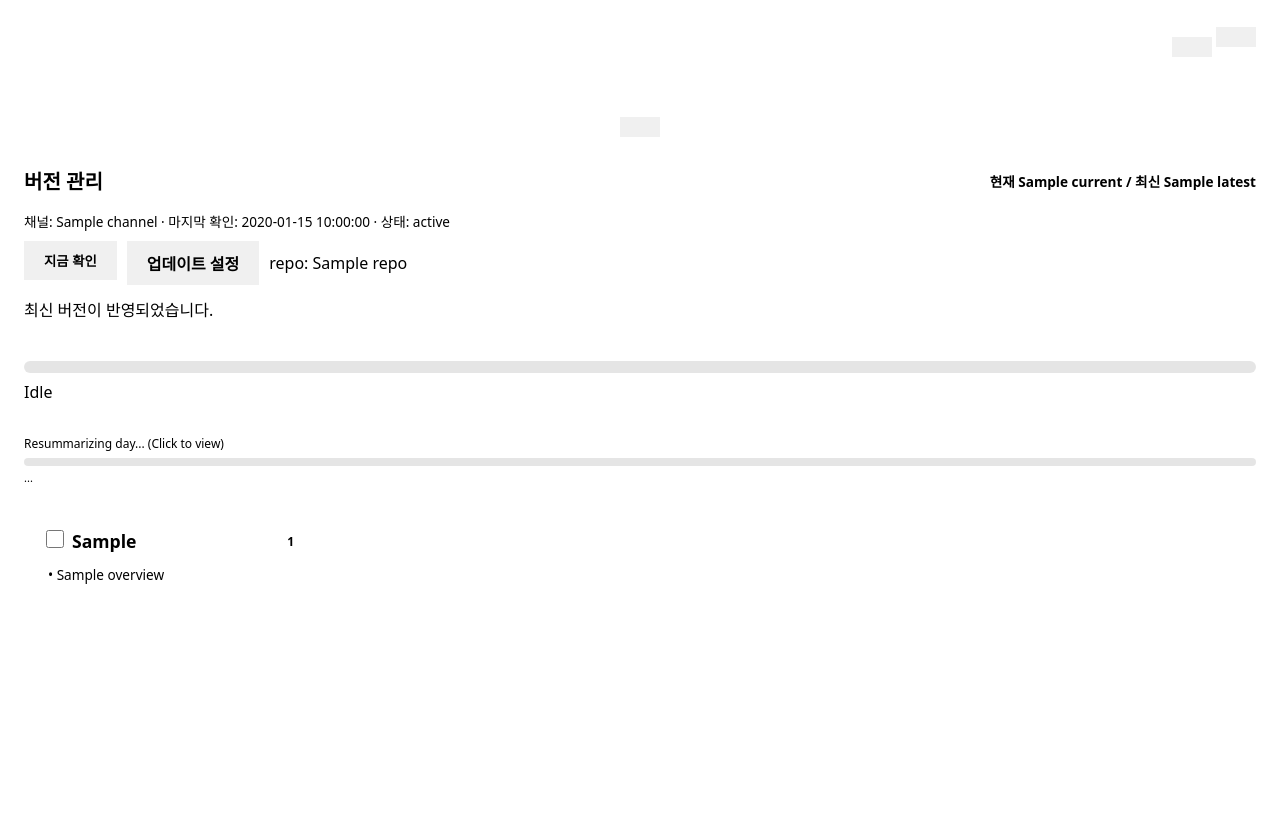
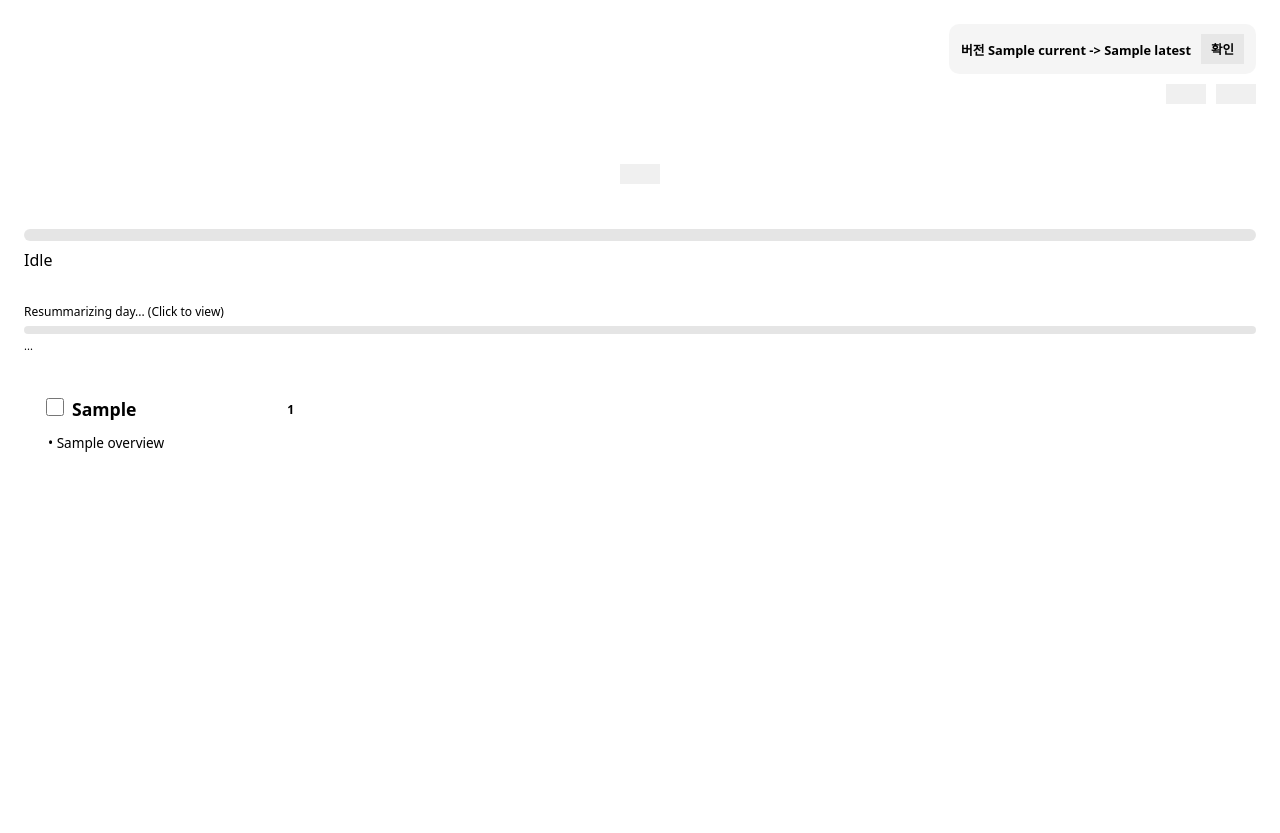
Before and after one commit to repairer5812/ai-email-summarizer, a Python web app: template src/webmail_summary/ui/templates/home.html in a window 1280 px wide. Shown: the part 74-907 px from the top of the page. After the commit the page ends 526 px from the top, so only its background shows below. Run offline with Jinja, Linux system fonts and the light colour scheme; the template is opened without the code that fills it: most values are stand-ins (such as "Sample title", 1, 10 or a date in 2020).

Commit message:
대시보드 버전 위젯을 우측 상단 한 줄로 간소화
버전 위젯을 회색 상단 영역 우측에 컴팩트하게 배치하고 제목/버튼이 두 줄로 갈라지던 레이아웃을 단일 행으로 정리했습니다.

```diff
--- a/src/webmail_summary/ui/static/app.css
+++ b/src/webmail_summary/ui/static/app.css
@@ -624,6 +624,39 @@ label {
 .muted { color: var(--text-secondary); }
 .hero h1 { font-size: 2.5rem; margin-bottom: 8px; }
 .hero__row { display: flex; justify-content: space-between; align-items: flex-end; margin-bottom: 24px; }
+.hero__actions { display: flex; flex-direction: column; align-items: flex-end; gap: 10px; }
+.hero__btnrow { display: flex; gap: 10px; flex-wrap: wrap; justify-content: flex-end; }
+.update-mini {
+  min-width: 250px;
+  max-width: 360px;
+  padding: 10px 12px;
+  background: rgba(0, 0, 0, 0.04);
+  border: 1px solid var(--border);
+  border-radius: 10px;
+  display: flex;
+  align-items: center;
+  justify-content: space-between;
+  gap: 10px;
+}
+.update-mini__title {
+  font-size: 0.8rem;
+  font-weight: 700;
+  color: var(--text-secondary);
+  margin-bottom: 0;
+  white-space: nowrap;
+  overflow: hidden;
+  text-overflow: ellipsis;
+  min-width: 0;
+}
+.update-mini__actions { display: flex; gap: 8px; justify-content: flex-end; flex-shrink: 0; }
+.update-mini .btn { padding: 6px 10px; font-size: 0.78rem; }
+
+@media (max-width: 900px) {
+  .hero__row { align-items: flex-start; flex-direction: column; gap: 10px; }
+  .hero__actions { width: 100%; align-items: flex-start; }
+  .hero__btnrow { justify-content: flex-start; }
+  .update-mini { width: 100%; max-width: none; }
+}
 
 .chips { display: flex; flex-wrap: wrap; gap: 8px; }
 .chip {
--- a/src/webmail_summary/ui/templates/home.html
+++ b/src/webmail_summary/ui/templates/home.html
@@ -21,9 +21,24 @@
       <p class="muted">{{ t(request, 'home.hero.sub') }}</p>
     </div>
     <div class="hero__actions">
-      <button id="btn-sync" class="btn" {% if not ai.ready %}disabled{% endif %}>{{ t(request, 'home.btn.sync') }}</button>
-      <button id="btn-refresh-overviews" class="btn btn--secondary">{{ t(request, 'home.btn.refresh_overviews') }}</button>
-      <a class="btn btn--secondary" href="/setup">{{ t(request, 'home.btn.setup') }}</a>
+      {% if update %}
+      <div class="update-mini">
+        <div class="update-mini__title">버전 {{ update.current }}{% if update.latest %} -> {{ update.latest }}{% endif %}</div>
+        <div class="update-mini__actions">
+          <form method="post" action="/updates/check-now" style="margin:0;">
+            <button class="btn btn--secondary" type="submit">확인</button>
+          </form>
+          {% if update.show_notice %}
+          <a class="btn" href="{{ update.download_url if update.download_url else (update.release_page_url if update.release_page_url else '/setup?tab=advanced') }}" target="_blank">업데이트</a>
+          {% endif %}
+        </div>
+      </div>
+      {% endif %}
+      <div class="hero__btnrow">
+        <button id="btn-sync" class="btn" {% if not ai.ready %}disabled{% endif %}>{{ t(request, 'home.btn.sync') }}</button>
+        <button id="btn-refresh-overviews" class="btn btn--secondary">{{ t(request, 'home.btn.refresh_overviews') }}</button>
+        <a class="btn btn--secondary" href="/setup">{{ t(request, 'home.btn.setup') }}</a>
+      </div>
     </div>
   </div>
 </section>
@@ -36,54 +51,6 @@
       <div style="margin-top:20px;">
       <a class="btn btn--secondary" href="/setup">{{ t(request, 'home.btn.setup') }}</a>
       </div>
-    </div>
-  </div>
-{% endif %}
-
-{% if update %}
-  <div class="card span-4" style="margin-bottom: 24px;">
-    <div class="card__title" style="display:flex; justify-content:space-between; align-items:center;">
-      <span>버전 관리</span>
-      <span class="muted" style="font-size:0.85rem;">현재 {{ update.current }}{% if update.latest %} / 최신 {{ update.latest }}{% endif %}</span>
-    </div>
-    <div class="card__body">
-      <div class="muted" style="margin-bottom:10px; font-size:0.85rem;">
-        채널: {{ update.channel }}
-        {% if update.last_checked_at %} · 마지막 확인: {{ update.last_checked_at }}{% endif %}
-        {% if update.last_check_status %} · 상태: {{ update.last_check_status }}{% endif %}
-      </div>
-      <div style="display:flex; gap:10px; flex-wrap:wrap; margin-bottom:12px;">
-        <form method="post" action="/updates/check-now" style="margin:0;">
-          <button class="btn btn--secondary" type="submit">지금 확인</button>
-        </form>
-        <a class="btn btn--secondary" href="/setup?tab=advanced">업데이트 설정</a>
-        {% if update.repo %}<span class="muted" style="align-self:center;">repo: {{ update.repo }}</span>{% endif %}
-      </div>
-      {% if update.show_notice %}
-        <div style="margin-bottom: 12px; font-weight: 600; color: var(--accent);">새 버전이 있습니다.</div>
-        <div style="display:flex; gap:10px; flex-wrap:wrap;">
-          <a class="btn" href="{{ update.download_url if update.download_url else (update.release_page_url if update.release_page_url else '/setup?tab=advanced') }}" target="_blank">지금 업데이트</a>
-          <a class="btn btn--secondary" href="/setup?tab=advanced">나중에</a>
-          <form method="post" action="/updates/snooze-week" style="margin:0;">
-            <button class="btn btn--secondary" type="submit">1주일 안 보기</button>
-          </form>
-          <form method="post" action="/updates/skip-latest" style="margin:0;">
-            <button class="btn btn--secondary" type="submit">이 버전 건너뛰기</button>
-          </form>
-        </div>
-      {% else %}
-        <div class="muted">
-          {% if update.has_update and update.is_snoozed %}
-            업데이트 알림 보류 중 ({{ update.snooze_until }}).
-          {% elif update.has_update and update.is_skipped %}
-            최신 버전( {{ update.latest }} )은 건너뛰기 상태입니다.
-          {% elif update.latest %}
-            최신 버전이 반영되었습니다.
-          {% else %}
-            최신 버전 정보가 아직 없습니다. 설정 > 고급 설정에서 최신 버전을 입력하세요.
-          {% endif %}
-        </div>
-      {% endif %}
     </div>
   </div>
 {% endif %}
```
